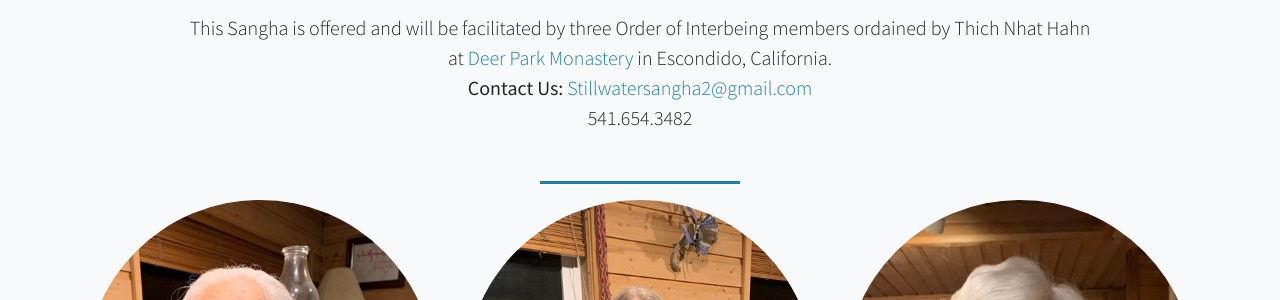
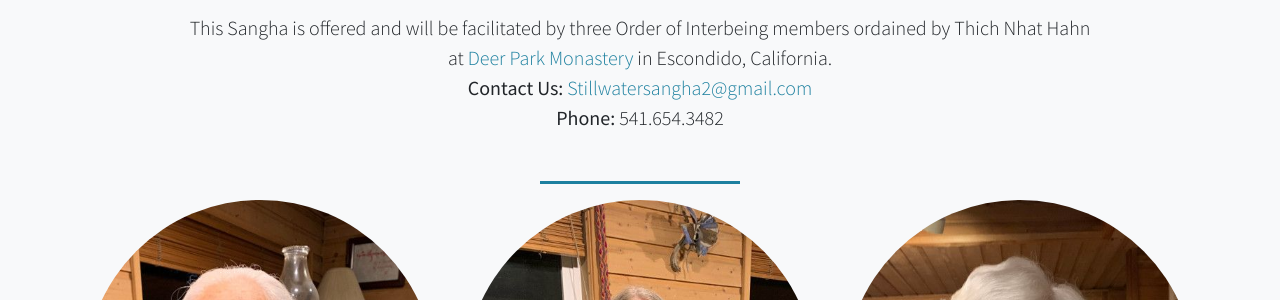
Before and after one commit to MROIS/eugene.mindful.community, a Jekyll site: the page built from index.html, in a window 1280 px wide and 900 px high, scrolled down 2600 px. Shown: the part 155-455 px from the top of the window. Built offline with Jekyll 4.4.1, drawn with Linux system fonts in a browser that asks for light colours.

Commit message:
Update index.html

```diff
--- a/index.html
+++ b/index.html
@@ -73,7 +73,7 @@
       <div class="col-lg-10 mx-auto">
         <br>
         <h2>Who are we?</h2>
-        <p class="lead mb-5">This Sangha is offered and will be facilitated by three Order of Interbeing members ordained by Thich Nhat Hahn at <a href="https://deerparkmonastery.org/">Deer Park Monastery</a> in Escondido, California.<br><strong>Contact Us:</strong> <a href="mailto:Stillwatersangha2@gmail.com">Stillwatersangha2@gmail.com</a><br>541.654.3482
+        <p class="lead mb-5">This Sangha is offered and will be facilitated by three Order of Interbeing members ordained by Thich Nhat Hahn at <a href="https://deerparkmonastery.org/">Deer Park Monastery</a> in Escondido, California.<br><strong>Contact Us:</strong> <a href="mailto:Stillwatersangha2@gmail.com">Stillwatersangha2@gmail.com</a><br><strong>Phone:</strong> 541.654.3482
         </p>
         <hr>
       </div>
```
